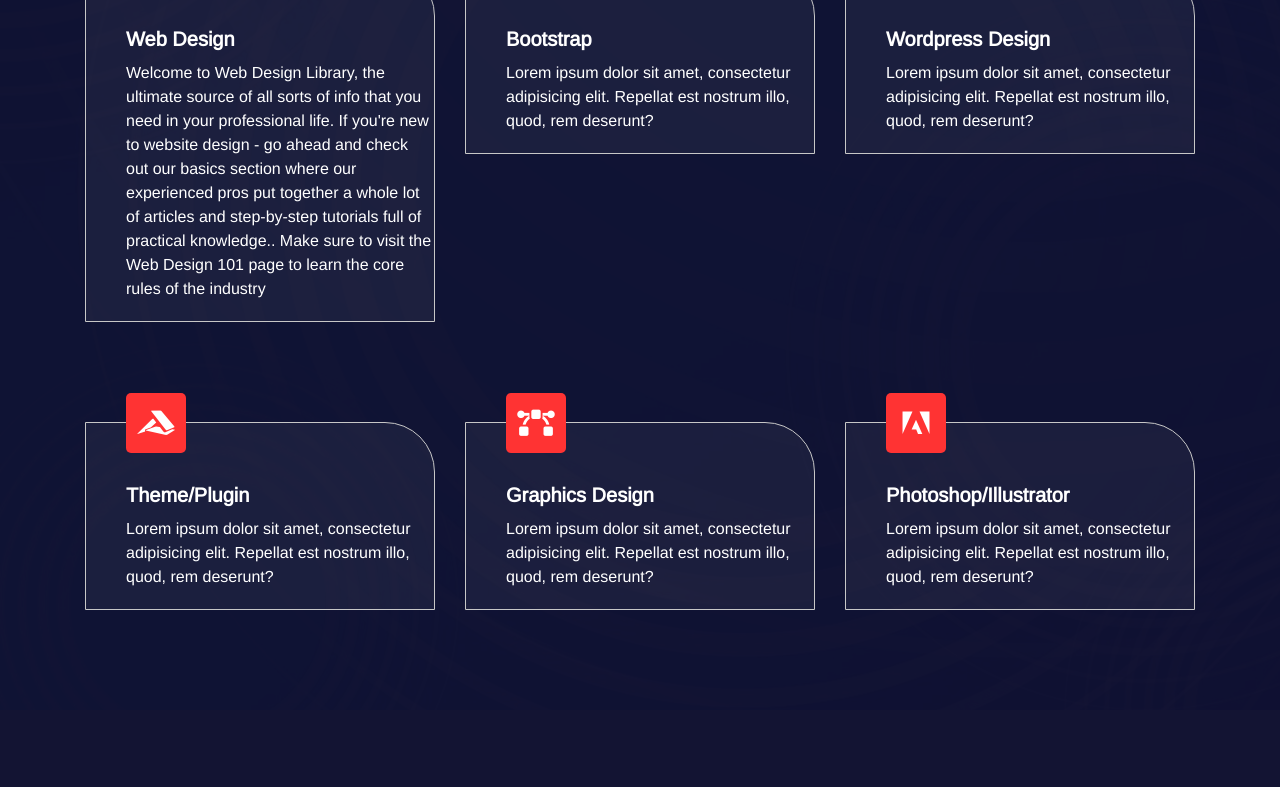
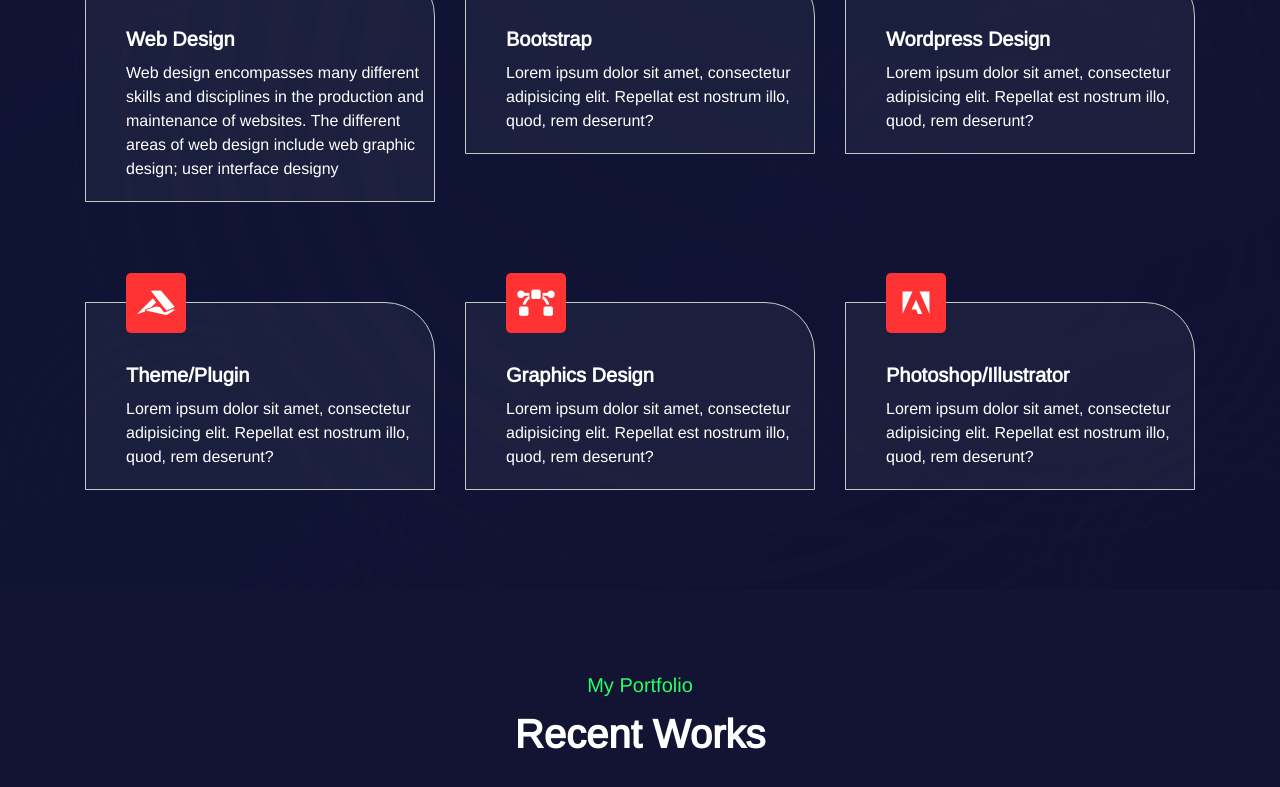
Before and after one commit to mdsabbirkhan/Homepage, a plain HTML site: page index.html in a window 1280 px wide. Shown: the part 3071-3858 px from the top of the page. Drawn offline with nearby package versions, Linux system fonts and the light colour scheme.

Commit message:
Update index.html

```diff
--- a/index.html
+++ b/index.html
@@ -366,9 +366,8 @@
                                 <div class="offers">
                                     <div class="text">
                                         <h4>Web Design</h4>
-                                        <p>Welcome to Web Design Library, the ultimate source of all sorts of info that you need in your professional life. If you're new to website design -
-                                            go ahead and check out our basics section where our experienced pros put together a whole lot of articles and step-by-step tutorials full of practical knowledge..
-                                            Make sure to visit the Web Design 101 page to learn the core rules of the industry</p>
+                                        <p>Web design encompasses many different skills and disciplines in the production and maintenance of websites.
+                                           The different areas of web design include web graphic design; user interface designy</p>
                                         <i class="fas fa-code"></i>
                                     </div>
                                 </div>
```
